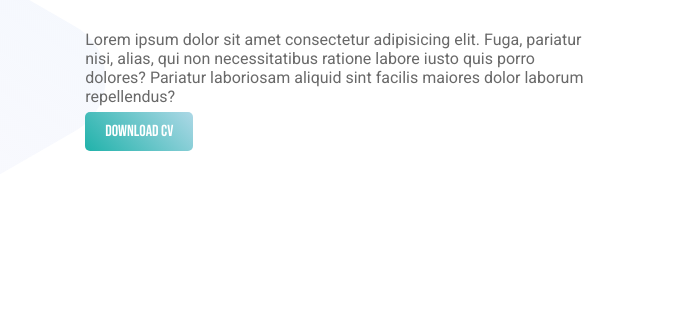
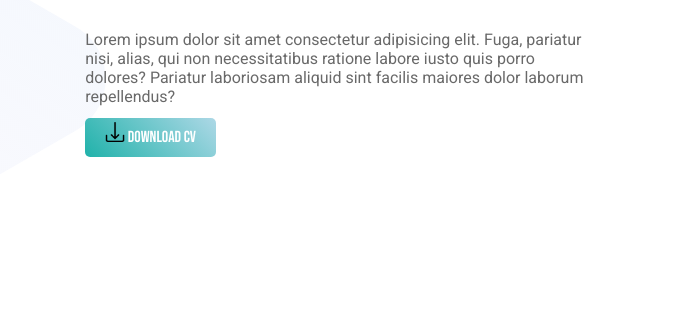
Before and after one commit to iamhasibulhasan/personal-website2, a plain HTML site: page index.html in a window 1280 px wide. Shown: the part 690-1001 px from the top of the page, 606-1280 px from the left. Drawn offline with Linux system fonts and the light colour scheme.

Commit message:
download icon add

```diff
--- a/index.html
+++ b/index.html
@@ -50,7 +50,7 @@
             <p>Lorem ipsum dolor sit amet consectetur adipisicing elit. Fuga, pariatur nisi, alias, qui non
                 necessitatibus ratione labore iusto quis porro dolores? Pariatur laboriosam aliquid sint facilis maiores
                 dolor laborum repellendus?</p>
-            <a href="https://www.facebook.com/imtheridu/" class="link-btn" target="_blank">DOWNLOAD CV</a>
+            <a href="https://www.facebook.com/imtheridu/" class="link-btn" target="_blank"><img src="icons/down-arrow.png" alt=""> DOWNLOAD CV</a>
         </div>
     </section>
 
--- a/style.css
+++ b/style.css
@@ -63,6 +63,9 @@ p{
 #about{
     background-image: url("images/header-bg.png");
     background-repeat: no-repeat;
+}
+.link-btn img{
+    width: 20px;
 }
 /** education section**/
 #education{
```
Also changed, not shown: icons/down-arrow.png (added).
